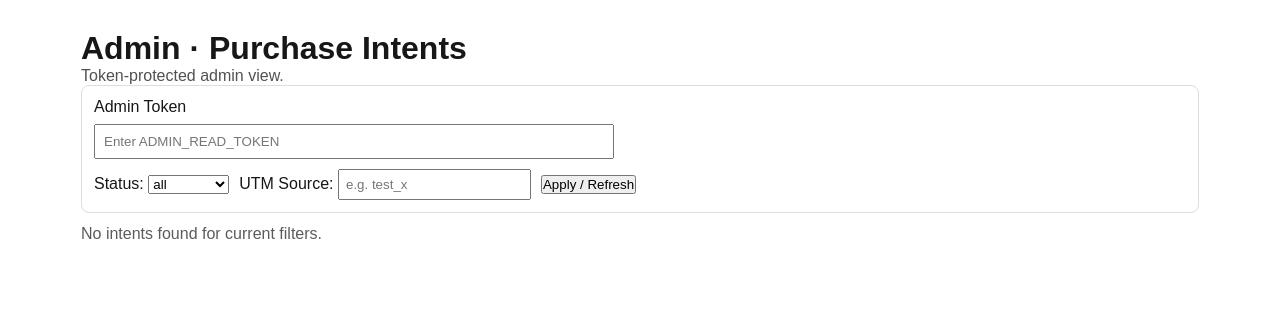
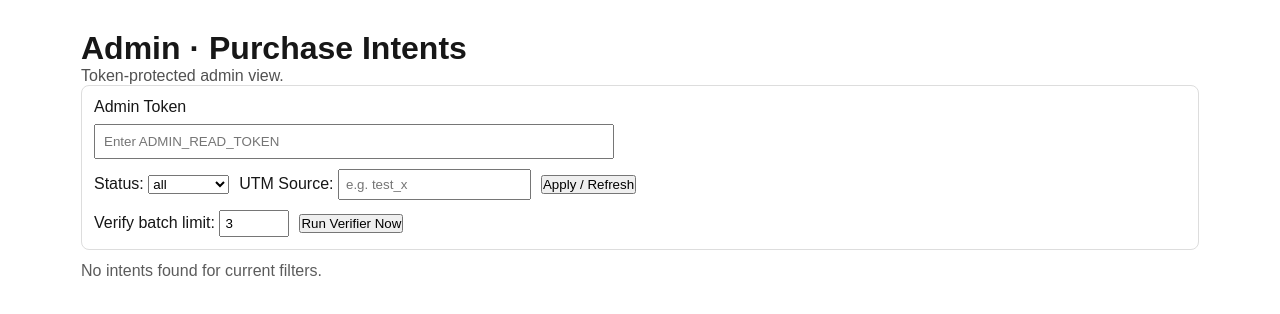
Before and after one commit to skopiLandToken/skopi, a Next.js app: page /admin/intents in a window 1280 px wide. Shown: the top 314 px of the page. Built offline with nearby package versions, Linux system fonts and the light colour scheme.

Commit message:
Add Run Verifier Now controls to admin intents page

```diff
--- a/src/app/admin/intents/page.tsx
+++ b/src/app/admin/intents/page.tsx
@@ -15,6 +15,15 @@ type Intent = {
   updated_at?: string;
 };
 
+type VerifyRun = {
+  ok: boolean;
+  scanned?: number;
+  confirmed?: number;
+  remainingCreated?: number;
+  errors?: Array<{ id: string; error: string }>;
+  error?: string;
+};
+
 function humanUsdc(amountAtomic: number) {
   return (amountAtomic / 1_000_000).toFixed(2);
 }
@@ -26,6 +35,10 @@ export default function AdminIntentsPage() {
   const [token, setToken] = useState("");
   const [statusFilter, setStatusFilter] = useState("all");
   const [sourceFilter, setSourceFilter] = useState("");
+
+  const [verifyLoading, setVerifyLoading] = useState(false);
+  const [verifyLimit, setVerifyLimit] = useState("3");
+  const [verifyResult, setVerifyResult] = useState<VerifyRun | null>(null);
 
   async function load(useToken?: string) {
     const t = (useToken ?? token).trim();
@@ -59,11 +72,39 @@ export default function AdminIntentsPage() {
     }
   }
 
+  async function runVerifier() {
+    const t = token.trim();
+    if (!t) {
+      setError("Enter admin token first");
+      return;
+    }
+
+    const limit = Math.max(1, Math.min(Number(verifyLimit || 3), 10));
+
+    setVerifyLoading(true);
+    setVerifyResult(null);
+    try {
+      const res = await fetch(`/api/jobs/verify-intents?limit=${limit}`, {
+        method: "POST",
+        headers: {
+          Authorization: `Bearer ${t}`,
+        },
+      });
+      const data = await res.json();
+      if (!res.ok || !data.ok) throw new Error(data?.error || "Verifier run failed");
+      setVerifyResult(data);
+      await load();
+    } catch (e: any) {
+      setVerifyResult({ ok: false, error: e?.message || "Verifier run failed" });
+    } finally {
+      setVerifyLoading(false);
+    }
+  }
+
   useEffect(() => {
     const saved = localStorage.getItem("skopi_admin_token") || "";
     if (saved) {
       setToken(saved);
-      // defer first load until filters set (defaults are ready)
       setTimeout(() => load(saved), 0);
     }
     // eslint-disable-next-line react-hooks/exhaustive-deps
@@ -84,7 +125,7 @@ export default function AdminIntentsPage() {
           style={{ width: "100%", maxWidth: 520, padding: 8, marginBottom: 10 }}
         />
 
-        <div style={{ display: "flex", gap: 10, flexWrap: "wrap", alignItems: "center" }}>
+        <div style={{ display: "flex", gap: 10, flexWrap: "wrap", alignItems: "center", marginBottom: 10 }}>
           <label>
             Status:{" "}
             <select value={statusFilter} onChange={(e) => setStatusFilter(e.target.value)}>
@@ -111,6 +152,41 @@ export default function AdminIntentsPage() {
             {loading ? "Loading..." : "Apply / Refresh"}
           </button>
         </div>
+
+        <div style={{ display: "flex", gap: 10, flexWrap: "wrap", alignItems: "center" }}>
+          <label>
+            Verify batch limit:{" "}
+            <input
+              type="number"
+              min={1}
+              max={10}
+              value={verifyLimit}
+              onChange={(e) => setVerifyLimit(e.target.value)}
+              style={{ width: 70, padding: 4 }}
+            />
+          </label>
+
+          <button onClick={runVerifier} disabled={verifyLoading}>
+            {verifyLoading ? "Running verifier..." : "Run Verifier Now"}
+          </button>
+        </div>
+
+        {verifyResult && (
+          <div style={{ marginTop: 10, padding: 10, borderRadius: 8, background: "#f7f7f7" }}>
+            {verifyResult.ok ? (
+              <>
+                <div>✅ scanned: {verifyResult.scanned} | confirmed: {verifyResult.confirmed} | remainingCreated: {verifyResult.remainingCreated}</div>
+                {!!verifyResult.errors?.length && (
+                  <div style={{ marginTop: 6 }}>
+                    errors: {verifyResult.errors.map((e) => `${e.id.slice(0, 8)}…`).join(", ")}
+                  </div>
+                )}
+              </>
+            ) : (
+              <div style={{ color: "crimson" }}>❌ {verifyResult.error || "Verifier failed"}</div>
+            )}
+          </div>
+        )}
       </div>
 
       {error && <p style={{ color: "crimson" }}>{error}</p>}
```
